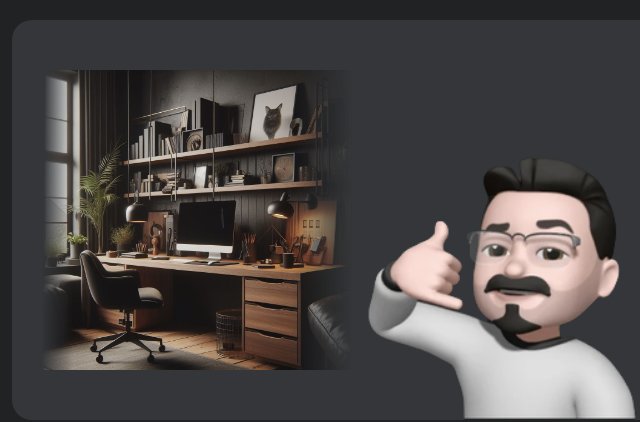
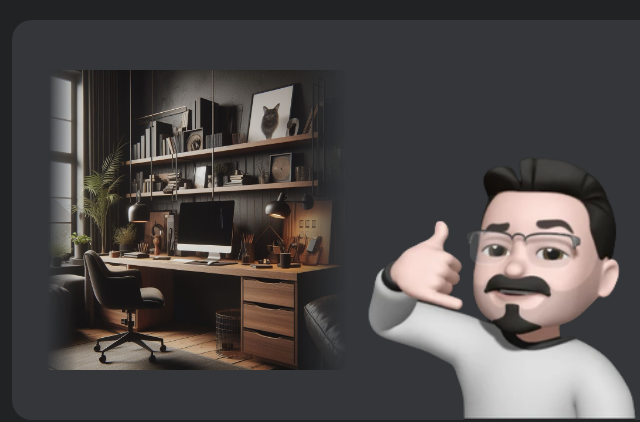
Before and after one commit to khafaji-ahmed/portfolio-v2, a plain HTML site: page pages/about.html in a window 1280 px wide. Shown: the part 705-1127 px from the top of the page, 186-826 px from the left. Drawn offline with Linux system fonts and the light colour scheme.

Commit message:
style: fixed some issues on about page

```diff
--- a/styles/about.css
+++ b/styles/about.css
@@ -1,5 +1,4 @@
 @import url("/styles/styles.css");
-
 
 @media only screen and (max-width: 767px) {
   .about-hero {
@@ -42,8 +41,6 @@
   }
 }
 
-
-
 .about-hero.animate {
   opacity: 1;
   transition: opacity 2s ease-in, transform 0.1s ease-in;
@@ -72,7 +69,7 @@
   max-width: 100%;
   width: 55%;
   height: 100%;
-  object-fit: fill;
+  object-fit: contain;
 }
 
 /* description styles */
```
Lines whose indentation alone changed are shown as unchanged.
